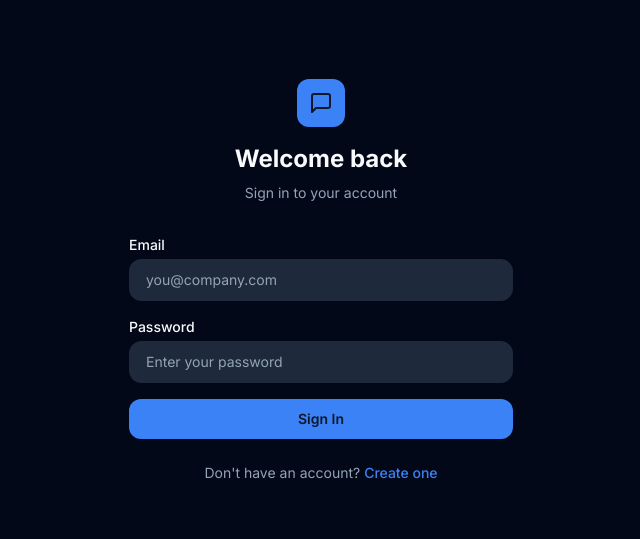
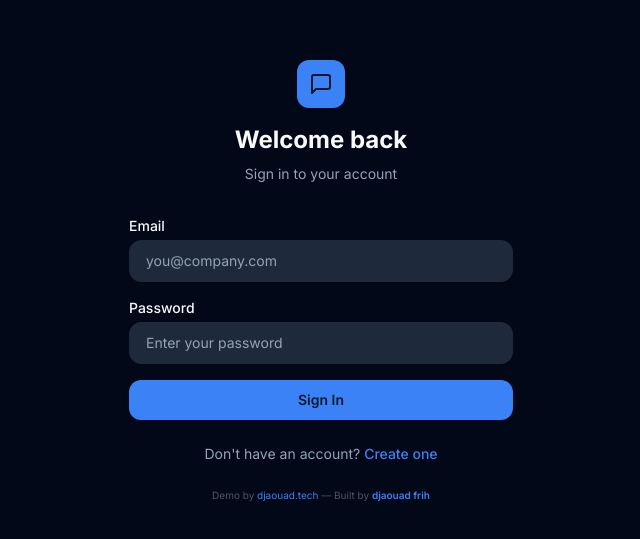
Before and after one commit to djoudad292/chatme, a Next.js app: page /login in a window 1280 px wide. Shown: the part 119-658 px from the top of the page, without its empty margins (319-959 px from the left). Built offline with nearby package versions, Linux system fonts and the light colour scheme; no server answers.

Commit message:
Branding: credit djaouad frih as developer, demo/no-db banners, link djaouad.tech

```diff
--- a/app/analytics/page.tsx
+++ b/app/analytics/page.tsx
@@ -71,6 +71,10 @@ export default function AnalyticsPage() {
       <Sidebar />
       <MobileSidebar open={mobileOpen} onClose={() => setMobileOpen(false)} />
       <div className="flex-1 md:ml-64">
+        <div className="bg-amber-500/10 border-b border-amber-500/20 px-6 py-1.5 text-center text-[10px] text-amber-400">
+          Demo &middot; In-memory &middot; Built by{' '}
+          <a href="https://djaouad.tech" target="_blank" rel="noopener noreferrer" className="font-semibold underline">djaouad frih</a>
+        </div>
         <header className="sticky top-0 z-30 flex items-center gap-4 border-b border-border bg-background/80 backdrop-blur-sm px-6 py-4">
           <button onClick={() => setMobileOpen(true)} className="text-muted-foreground md:hidden">
             <Menu className="h-5 w-5" />
--- a/app/dashboard/page.tsx
+++ b/app/dashboard/page.tsx
@@ -70,7 +70,11 @@ export default function DashboardPage() {
 
       <div className="flex-1 md:ml-64">
         <div className="bg-amber-500/10 border-b border-amber-500/20 px-6 py-2 text-center text-xs text-amber-400">
-          Demo mode — Powered by <a href="https://djaouad.tech" target="_blank" rel="noopener noreferrer" className="font-medium underline">djaouad.tech</a>
+          Demo mode &middot; No database &middot; In-memory only &middot; Data resets on restart &mdash;
+          Built by{' '}
+          <a href="https://djaouad.tech" target="_blank" rel="noopener noreferrer" className="font-semibold underline">djaouad frih</a>
+          {' '}&mdash;{' '}
+          <a href="https://djaouad.tech" target="_blank" rel="noopener noreferrer" className="underline">djaouad.tech</a>
         </div>
         <header className="sticky top-0 z-30 flex items-center gap-4 border-b border-border bg-background/80 backdrop-blur-sm px-6 py-4">
           <button onClick={() => setMobileOpen(true)} className="text-muted-foreground md:hidden">
--- a/app/inbox/page.tsx
+++ b/app/inbox/page.tsx
@@ -145,6 +145,10 @@ export default function InboxPage() {
       <Sidebar />
       <MobileSidebar open={mobileOpen} onClose={() => setMobileOpen(false)} />
       <div className="flex flex-1 flex-col md:ml-64">
+        <div className="bg-amber-500/10 border-b border-amber-500/20 px-6 py-1.5 text-center text-[10px] text-amber-400">
+          Demo &middot; In-memory &middot; Built by{' '}
+          <a href="https://djaouad.tech" target="_blank" rel="noopener noreferrer" className="font-semibold underline">djaouad frih</a>
+        </div>
         <header className="sticky top-0 z-30 flex items-center gap-4 border-b border-border bg-background/80 backdrop-blur-sm px-6 py-4">
           <button onClick={() => setMobileOpen(true)} className="text-muted-foreground md:hidden">
             <Menu className="h-5 w-5" />
--- a/app/knowledge-base/page.tsx
+++ b/app/knowledge-base/page.tsx
@@ -115,6 +115,10 @@ export default function KnowledgeBasePage() {
       <Sidebar />
       <MobileSidebar open={mobileOpen} onClose={() => setMobileOpen(false)} />
       <div className="flex-1 md:ml-64">
+        <div className="bg-amber-500/10 border-b border-amber-500/20 px-6 py-1.5 text-center text-[10px] text-amber-400">
+          Demo &middot; In-memory &middot; Built by{' '}
+          <a href="https://djaouad.tech" target="_blank" rel="noopener noreferrer" className="font-semibold underline">djaouad frih</a>
+        </div>
         <header className="sticky top-0 z-30 flex items-center justify-between gap-4 border-b border-border bg-background/80 backdrop-blur-sm px-6 py-4">
           <div className="flex items-center gap-4">
             <button onClick={() => setMobileOpen(true)} className="text-muted-foreground md:hidden">
--- a/app/layout.tsx
+++ b/app/layout.tsx
@@ -7,8 +7,8 @@ import { ToastProvider } from '@/components/toast'
 const inter = Inter({ subsets: ['latin'] })
 
 export const metadata: Metadata = {
-  title: 'AI Support Platform - Demo',
-  description: 'Demo by djaouad.tech — Multi-tenant AI customer support platform with intelligent chatbots, real-time messaging, and smart knowledge base management.',
+  title: 'AI Support Platform - Demo by djaouad frih',
+  description: 'Demo by djaouad.tech — Multi-tenant AI customer support platform with intelligent chatbots, real-time messaging, and smart knowledge base management. No database, fully in-memory demo built by djaouad frih.',
 }
 
 export default function RootLayout({
--- a/app/login/page.tsx
+++ b/app/login/page.tsx
@@ -86,6 +86,12 @@ export default function LoginPage() {
             Create one
           </Link>
         </p>
+        <p className="mt-6 text-center text-[10px] text-muted-foreground/50">
+          Demo by{' '}
+          <a href="https://djaouad.tech" target="_blank" rel="noopener noreferrer" className="text-primary hover:underline">djaouad.tech</a>
+          {' '}&mdash; Built by{' '}
+          <a href="https://djaouad.tech" target="_blank" rel="noopener noreferrer" className="font-semibold text-primary hover:underline">djaouad frih</a>
+        </p>
       </div>
     </div>
   )
--- a/app/page.tsx
+++ b/app/page.tsx
@@ -84,8 +84,14 @@ export default function LandingPage() {
               A multi-tenant AI customer support platform with intelligent chatbots, real-time messaging,
               smart knowledge base management, and seamless human handoff.
             </p>
-            <p className="mt-4 text-sm text-muted-foreground">
-              Demo by <a href="https://djaouad.tech" target="_blank" rel="noopener noreferrer" className="font-medium text-primary hover:underline">djaouad.tech</a>
+            <p className="mt-3 text-sm text-muted-foreground">
+              Demo by{' '}
+              <a href="https://djaouad.tech" target="_blank" rel="noopener noreferrer" className="font-medium text-primary hover:underline">djaouad.tech</a>
+              {' '}&mdash; Built by{' '}
+              <a href="https://djaouad.tech" target="_blank" rel="noopener noreferrer" className="font-semibold text-primary hover:underline">djaouad frih</a>
+            </p>
+            <p className="mt-1 text-xs text-muted-foreground/60">
+              No database required &middot; Fully in-memory demo &middot; No data persists
             </p>
             <div className="animate-fade-in-up-delay-2 mt-10 flex items-center justify-center gap-4">
               <Link
@@ -149,7 +155,10 @@ export default function LandingPage() {
 
       <footer className="border-t border-border py-8">
         <div className="mx-auto max-w-7xl px-6 text-center text-sm text-muted-foreground">
-          &copy; {new Date().getFullYear()} AI Support Platform — Demo by <a href="https://djaouad.tech" target="_blank" rel="noopener noreferrer" className="font-medium text-primary hover:underline">djaouad.tech</a>
+          &copy; {new Date().getFullYear()} AI Support Platform &mdash; Demo by{' '}
+          <a href="https://djaouad.tech" target="_blank" rel="noopener noreferrer" className="font-medium text-primary hover:underline">djaouad.tech</a>
+          {' '}&mdash; Developer{' '}
+          <a href="https://djaouad.tech" target="_blank" rel="noopener noreferrer" className="font-semibold text-primary hover:underline">djaouad frih</a>
         </div>
       </footer>
 
--- a/app/register/page.tsx
+++ b/app/register/page.tsx
@@ -119,6 +119,12 @@ export default function RegisterPage() {
             Sign in
           </Link>
         </p>
+        <p className="mt-6 text-center text-[10px] text-muted-foreground/50">
+          Demo by{' '}
+          <a href="https://djaouad.tech" target="_blank" rel="noopener noreferrer" className="text-primary hover:underline">djaouad.tech</a>
+          {' '}&mdash; Built by{' '}
+          <a href="https://djaouad.tech" target="_blank" rel="noopener noreferrer" className="font-semibold text-primary hover:underline">djaouad frih</a>
+        </p>
       </div>
     </div>
   )
--- a/app/settings/page.tsx
+++ b/app/settings/page.tsx
@@ -91,6 +91,10 @@ export default function SettingsPage() {
       <Sidebar />
       <MobileSidebar open={mobileOpen} onClose={() => setMobileOpen(false)} />
       <div className="flex-1 md:ml-64">
+        <div className="bg-amber-500/10 border-b border-amber-500/20 px-6 py-1.5 text-center text-[10px] text-amber-400">
+          Demo &middot; In-memory &middot; Built by{' '}
+          <a href="https://djaouad.tech" target="_blank" rel="noopener noreferrer" className="font-semibold underline">djaouad frih</a>
+        </div>
         <header className="sticky top-0 z-30 flex items-center gap-4 border-b border-border bg-background/80 backdrop-blur-sm px-6 py-4">
           <button onClick={() => setMobileOpen(true)} className="text-muted-foreground md:hidden">
             <Menu className="h-5 w-5" />
--- a/components/sidebar.tsx
+++ b/components/sidebar.tsx
@@ -57,10 +57,14 @@ export default function Sidebar() {
         })}
       </nav>
 
-      <div className="border-t border-border px-4 py-2">
-        <p className="text-[10px] text-muted-foreground text-center">
-          Powered by <a href="https://djaouad.tech" target="_blank" rel="noopener noreferrer" className="text-primary hover:underline">djaouad.tech</a>
+      <div className="border-t border-border px-4 py-3">
+        <p className="text-[10px] text-muted-foreground text-center leading-relaxed">
+          Demo by <a href="https://djaouad.tech" target="_blank" rel="noopener noreferrer" className="text-primary hover:underline">djaouad.tech</a>
+          <br />
+          Developer{' '}
+          <a href="https://djaouad.tech" target="_blank" rel="noopener noreferrer" className="font-semibold text-primary hover:underline">djaouad frih</a>
         </p>
+        <p className="mt-1 text-[9px] text-muted-foreground/50 text-center">In-memory &middot; No DB</p>
       </div>
       <div className="border-t border-border p-4">
         <div className="mb-3 flex items-center gap-3 rounded-lg px-3 py-2">
--- a/public/widget.js
+++ b/public/widget.js
@@ -197,7 +197,7 @@
     /* footer */
     var footer = document.createElement('div');
     footer.className = 'ai-footer';
-    footer.innerHTML = 'Powered by <a href="https://djaouad.tech" target="_blank">djaouad.tech</a>';
+    footer.innerHTML = 'Demo by <a href="https://djaouad.tech" target="_blank">djaouad.tech</a> &mdash; Developer <a href="https://djaouad.tech" target="_blank" style="font-weight:600">djaouad frih</a>';
     panel.appendChild(footer);
 
     /* input */
```
